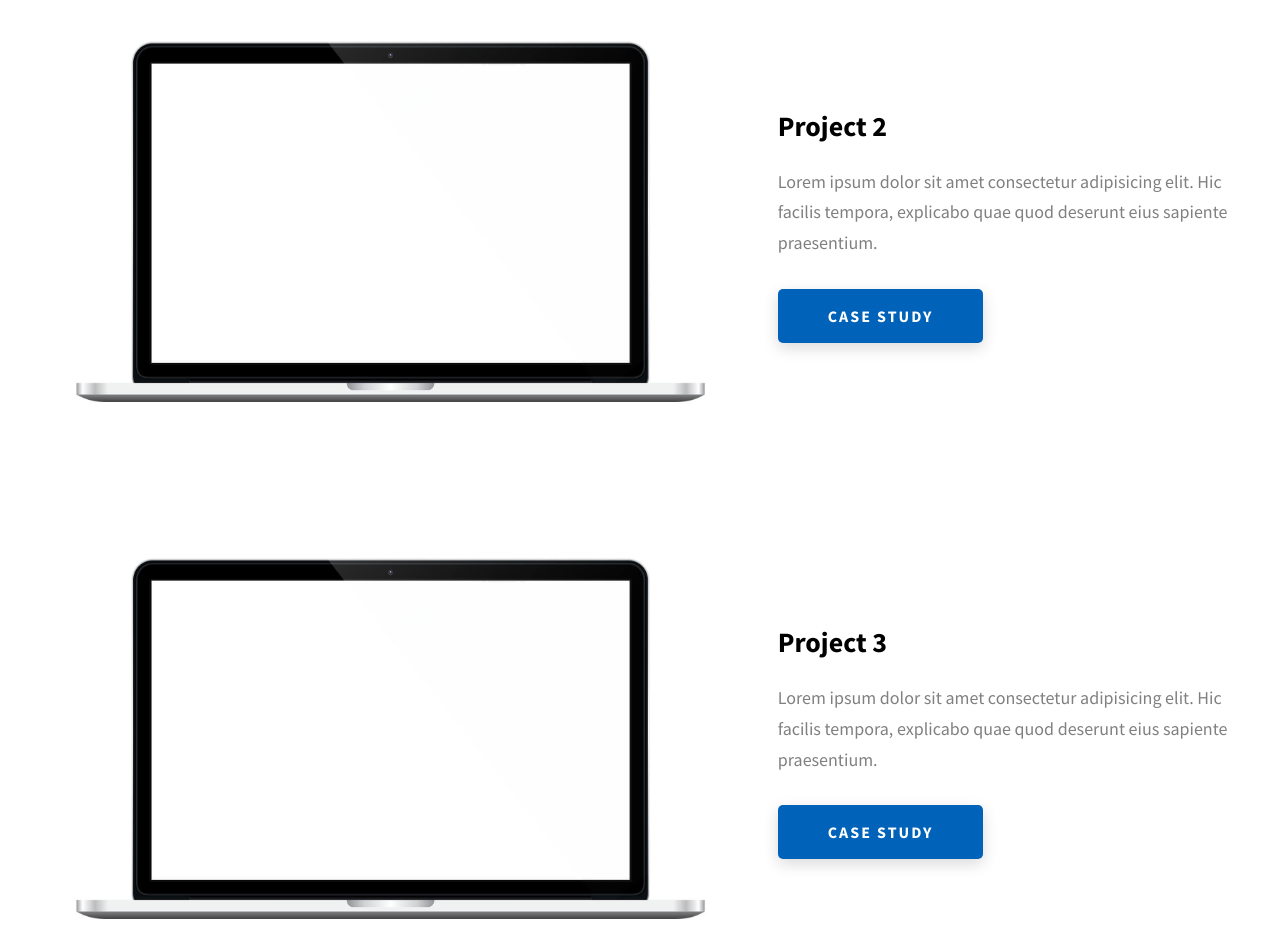
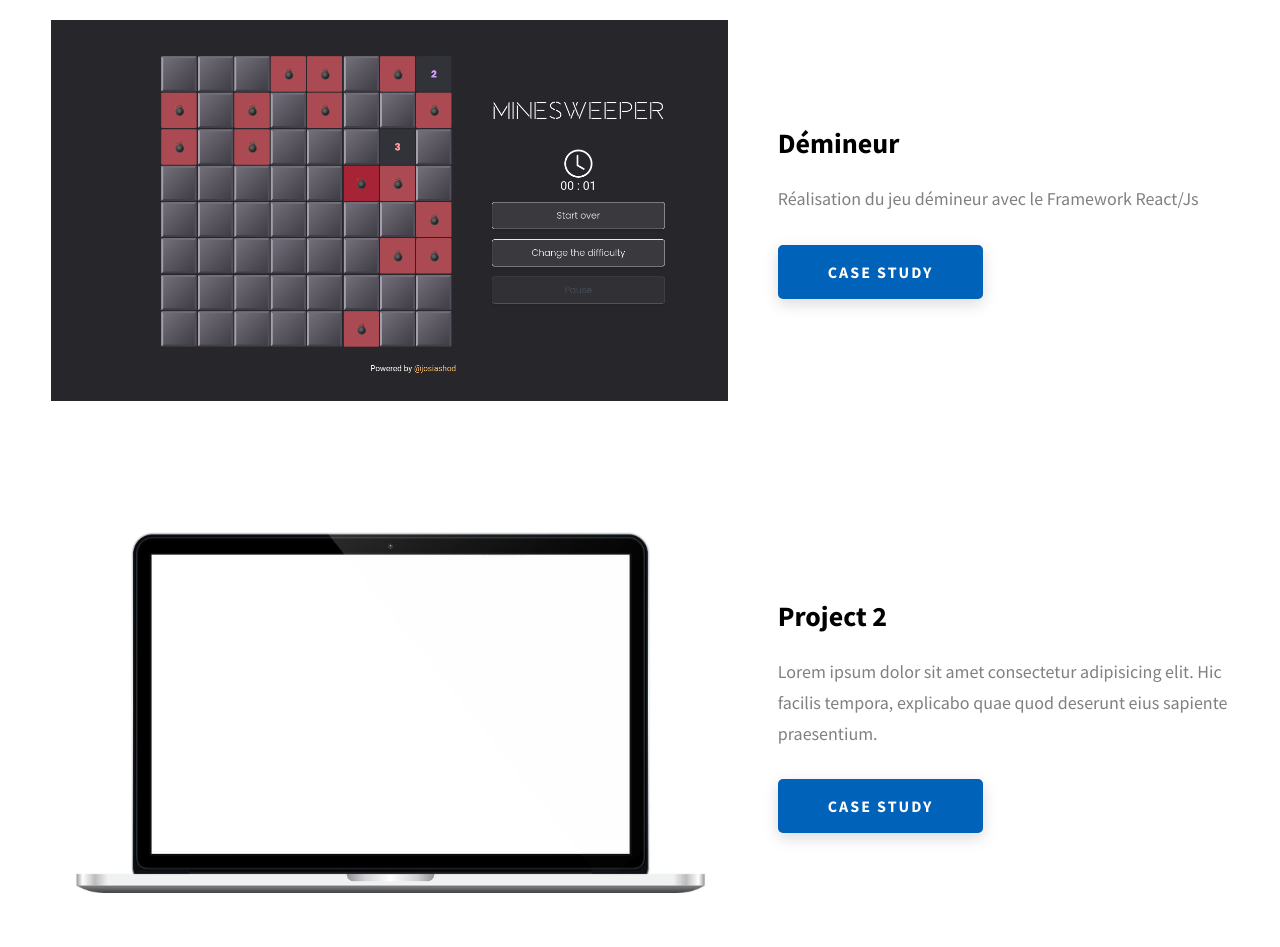
Before and after one commit to josiashod/josiashod.github.io, a website: page index.html in a window 1280 px wide. Shown: the part 2600-3547 px from the top of the page. Drawn offline with Linux system fonts and the light colour scheme.

Commit message:
Adding the project Mineswepper

```diff
--- a/index.html
+++ b/index.html
@@ -185,6 +185,19 @@
         </div>
         <div class="projects__row">
           <div class="projects__row-img-cont">
+            <img src="./assets/png/minesweeper.png" alt="Software Screenshot" class="projects__row-img"
+              loading="lazy" />
+          </div>
+          <div class="projects__row-content">
+            <h3 class="projects__row-content-title">Démineur</h3>
+            <p class="projects__row-content-desc">
+              Réalisation du jeu démineur avec le Framework React/Js
+            </p>
+            <a href="./pomodoro.html" class="btn btn--med btn--theme dynamicBgClr" target="_blank">Case Study</a>
+          </div>
+        </div>
+        <div class="projects__row">
+          <div class="projects__row-img-cont">
             <img src="./assets/jpeg/project-mockup-example.jpeg" alt="Software Screenshot" class="projects__row-img"
               loading="lazy" />
           </div>
```
Also changed, not shown: assets/png/minesweeper.png (added).
